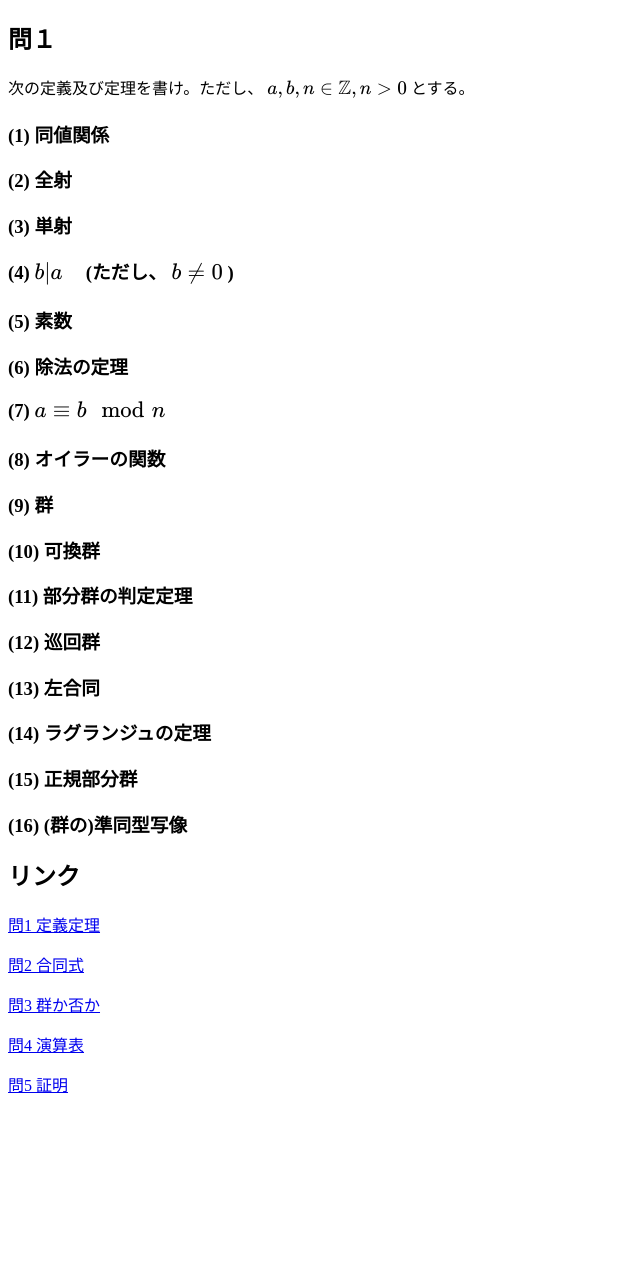
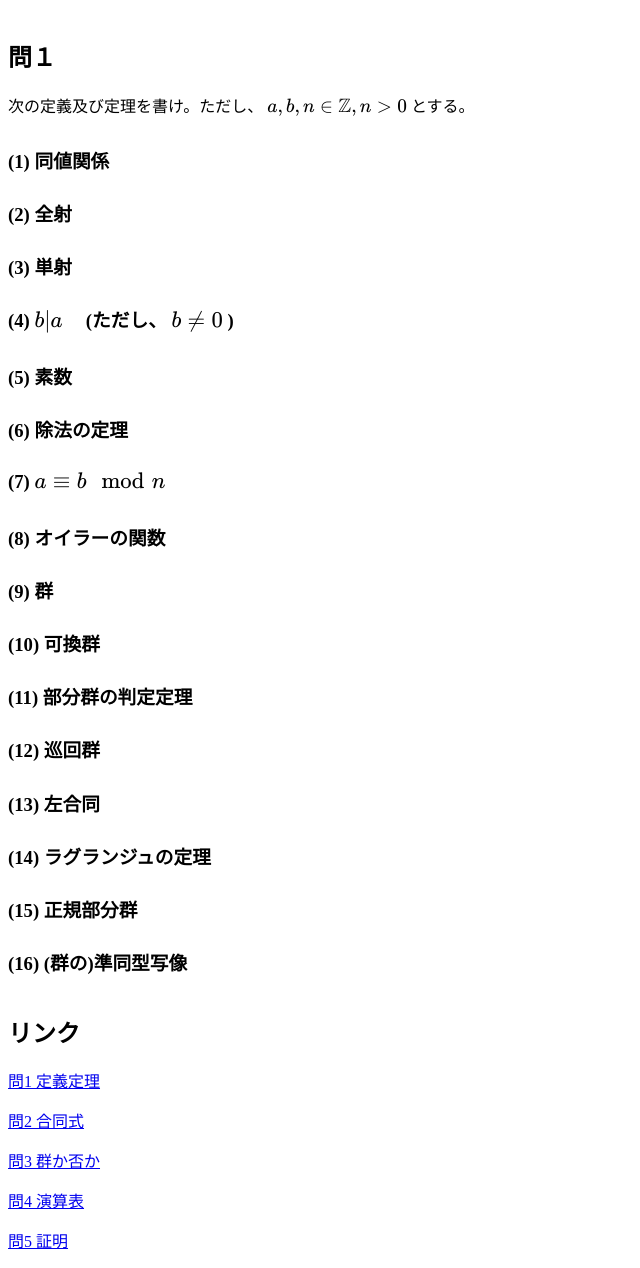
Before and after one commit to mimneko/sample-page, a Jekyll site: the page built from 代数学/test1-1.md, in a window 1280 px wide. Shown: the whole page, without its empty margins (0-640 px from the left). Built offline with Jekyll 4.4.1, drawn with Linux system fonts in a browser that asks for light colours; nearby versions of some CDN libraries; our own code applies the rules of GitHub Pages for plain Markdown files; before the commit the page ends 1112 px from its top, so only the background shows below that.

Commit message:
Update head.html

```diff
--- a/_includes/head.html
+++ b/_includes/head.html
@@ -16,3 +16,13 @@
     });
   });
 </script>
+<style>
+  h2 {
+    margin-block-start: 1.6em;
+  }
+
+  h3 {
+    margin-block-start: 1.4em;
+  }
+
+</style>
```
